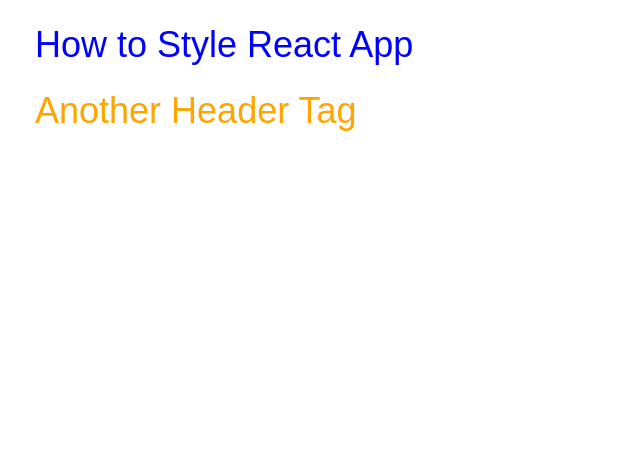
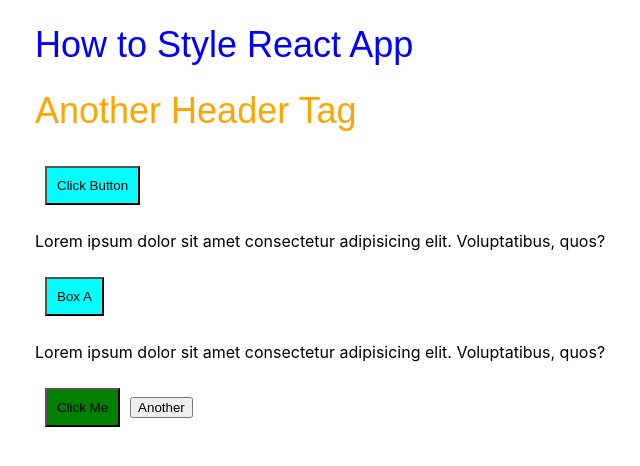
Before and after one commit to ariful4900/core-react, a React app: page / in a window 1280 px wide. Shown: the top 466 px of the page, without its empty margins (93-733 px from the left). Built offline with nearby package versions, Linux system fonts and the light colour scheme.

Commit message:
css external file using class

```diff
--- a/src/components/App.jsx
+++ b/src/components/App.jsx
@@ -1,4 +1,8 @@
 import React, { Component } from 'react';
+import './app.css';
+import './Button.css'
+import BoxA from './BoxA';
+import Button from './Button';
 
 const myHeader = {
     color: 'blue',
@@ -21,6 +25,12 @@ class App extends Component {
                     fontFamily: 'Arial',
                     fontSize: '36px'
                 }}>Another Header Tag</h1>
+                    <Button >Click Button</Button>
+                <BoxA/>
+                <p>Lorem ipsum dolor sit amet consectetur adipisicing elit. Voluptatibus, quos?</p>
+                <button className="button" >Click Me</button>
+
+                <button>Another</button>
             </div >
         )
     }
--- /dev/null
+++ b/src/components/BoxA.jsx
@@ -0,0 +1,10 @@
+import React from 'react'
+import Button from './Button'
+
+const BoxA = () => (
+    <div>
+        <p>Lorem ipsum dolor sit amet consectetur adipisicing elit. Voluptatibus, quos?</p>
+        <Button>Box A</Button>
+    </div>)
+
+export default BoxA
--- /dev/null
+++ b/src/components/Button.css
@@ -0,0 +1,5 @@
+.buttonA{
+    background-color: aqua;
+    padding: 10px;
+    margin: 10px;
+}
--- /dev/null
+++ b/src/components/Button.jsx
@@ -0,0 +1,5 @@
+import React from 'react'
+
+const Button = (props) => <button className="buttonA" {...props}>{props.children}</button>
+
+export default Button
--- /dev/null
+++ b/src/components/app.css
@@ -0,0 +1,5 @@
+.button{
+    background-color: green;
+    padding: 10px;
+    margin: 10px;
+}
--- a/src/index.css
+++ b/src/index.css
@@ -15,20 +15,3 @@ code {
   width: 80%;
   margin: 0 auto;
 }
-
-button {
-  width: 100px;
-  height: 40px;
-  margin: 20px 30px;
-  font-size: 25px;
-  background: #fff;
-  border-radius: 5px;
-  border-color: #ddd;
-}
-
-span {
-  font-size: 35px;
-}
-button:focus{
-  outline: none;
-}
```
